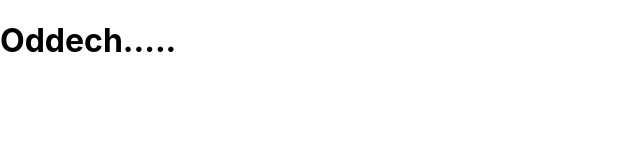
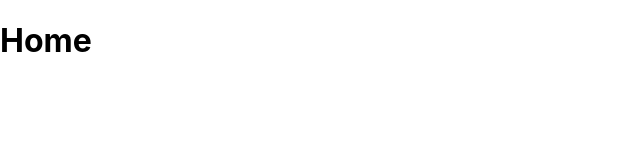
Before and after one commit to Radzio1976/Oddech, a React (Create React App) app in the folder client/: page / in a window 1280 px wide. Shown: the top 160 px of the page, without its empty margins (0-640 px from the left). Built offline with nearby package versions, Linux system fonts and the light colour scheme.

Commit message:
Added Home component

```diff
--- a/client/package.json
+++ b/client/package.json
@@ -8,6 +8,7 @@
     "@testing-library/user-event": "^13.5.0",
     "react": "^17.0.2",
     "react-dom": "^17.0.2",
+    "react-router-dom": "^6.2.1",
     "react-scripts": "5.0.0",
     "web-vitals": "^2.1.4"
   },
--- a/client/src/App.js
+++ b/client/src/App.js
@@ -1,9 +1,18 @@
 import React from 'react';
+import { BrowserRouter as Router, Route, Routes } from 'react-router-dom'
+
+import Home from './components/Home';
 
 class App extends React.Component {
   render() {
     return(
-      <h1>Oddech.....</h1>
+      <div id="App">
+        <Router>
+          <Routes>
+            <Route path="/" exact element={<Home />} />
+          </Routes>
+        </Router>
+      </div>
     )
   }
 }
--- /dev/null
+++ b/client/src/components/Home.js
@@ -0,0 +1,11 @@
+import React from 'react';
+
+class Home extends React.Component {
+    render() {
+        return(
+            <h1>Home</h1>
+        )
+    }
+}
+
+export default Home;
```
Also changed, not shown: 1 other file (tests, documents, lock files or other folders).
